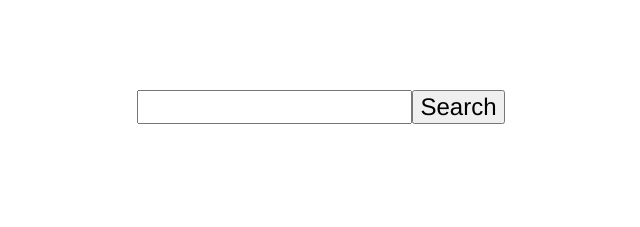
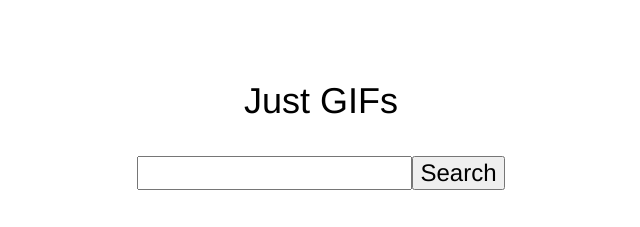
Before and after one commit to robrkerr/justgifs, a plain HTML site: page index.html in a window 1280 px wide. Shown: the whole page, without its empty margins (319-959 px from the left). Drawn offline with Linux system fonts and the light colour scheme.

Commit message:
Now with a name/title.

```diff
--- a/app.css
+++ b/app.css
@@ -11,6 +11,13 @@ html, body {
   max-width: 400px;
   width: 100%;
   margin: 80px auto;
+}
+
+.title {
+  font-size: 1.5em;
+  width: 100%;
+  text-align: center;
+  margin: 24px 0;
 }
 
 .form {
--- a/index.html
+++ b/index.html
@@ -2,12 +2,13 @@
 <html lang="en">
   <head>
     <meta charset="utf-8">
-    <title>Gif Search</title>
+    <title>Just GIFs</title>
     <meta name="viewport" content="width=device-width, initial-scale=1.0">
     <link href="app.css" rel="stylesheet">
   </head>
   <body>
     <div class="container">
+      <div class="title">Just GIFs</div>
       <form class="form" action="" method="get">
         <div class="input-container">
           <input name="search" class="input" type="text" />
```
